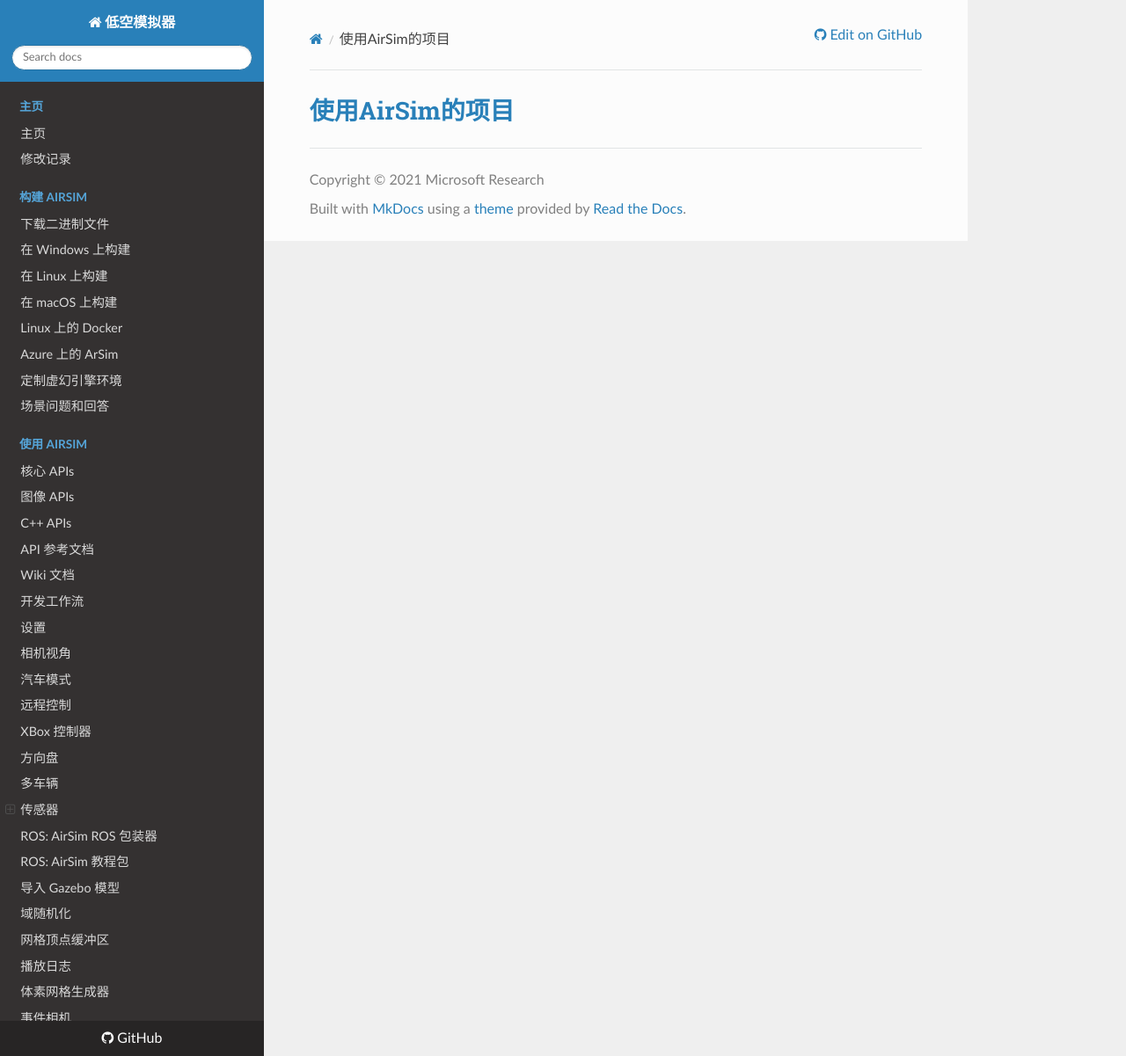
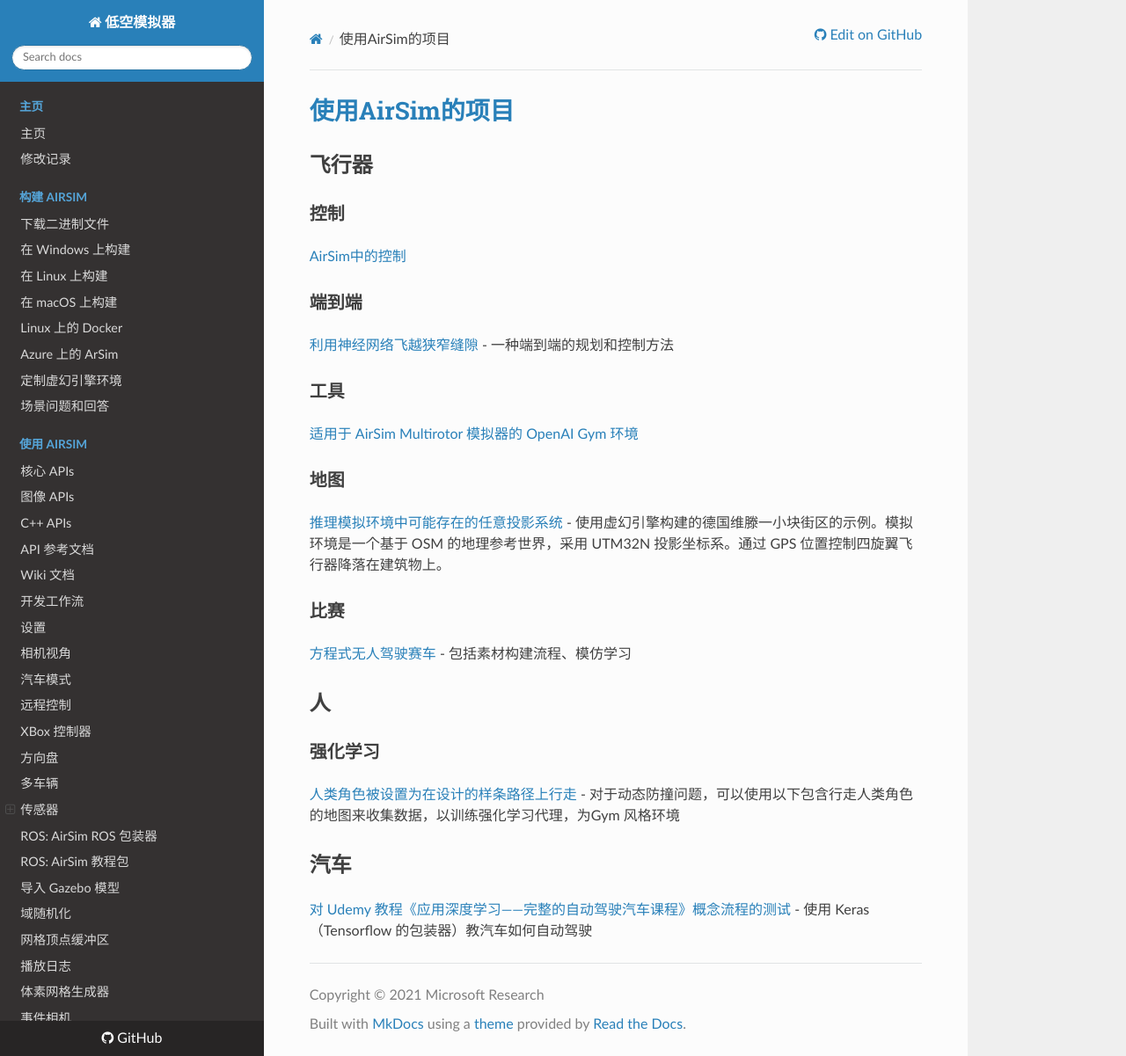
Before and after one commit to nongfu212/air_doc, an MkDocs documentation site: the page built from docs/third/used_by.md, in a window 1280 px wide and 1201 px high. Shown: the whole window at 88% size. Built offline with MkDocs 1.6.1, drawn with Linux system fonts in a browser that asks for light colours; nearby versions of some CDN libraries.

Commit message:
方程式赛车

```diff
--- a/docs/third/used_by.md
+++ b/docs/third/used_by.md
@@ -1,3 +1,44 @@
 # [使用AirSim的项目](https://github.com/microsoft/AirSim/network/dependents)
 
 <!-- 整理到：https://github.com/microsoft/AirSim/network/dependents?dependents_after=MTM3MTE1MTQyMzI -->
+<!-- https://github.com/hoangtnm/mark1_project -->
+
+
+## 飞行器
+
+### 控制
+
+[AirSim中的控制](https://github.com/thechaos16/airsim_controller)
+
+
+
+### 端到端
+
+[利用神经网络飞越狭窄缝隙](https://github.com/hku-mars/crossgap_il_rl) - 一种端到端的规划和控制方法
+
+
+### 工具
+
+[适用于 AirSim Multirotor 模拟器的 OpenAI Gym 环境](https://github.com/Kamaropoulos/AirSim_Gym)
+
+
+### 地图
+
+[推理模拟环境中可能存在的任意投影系统](https://github.com/JeremyBYU/airsimgeo) - 使用虚幻引擎构建的德国维滕一小块街区的示例。模拟环境是一个基于 OSM 的地理参考世界，采用 UTM32N 投影坐标系。通过 GPS 位置控制四旋翼飞行器降落在建筑物上。
+
+
+### 比赛
+
+[方程式无人驾驶赛车](https://github.com/hoangtnm/mark1_project) - 包括素材构建流程、模仿学习
+
+
+## 人
+
+### 强化学习
+
+[人类角色被设置为在设计的样条路径上行走](https://github.com/ashdtu/openai_drone_gym) - 对于动态防撞问题，可以使用以下包含行走人类角色的地图来收集数据，以训练强化学习代理，为Gym 风格环境
+
+
+## 汽车
+
+[对 Udemy 教程《应用深度学习——完整的自动驾驶汽车课程》概念流程的测试](https://github.com/absolutelynick/machine_learning_drive_data) - 使用 Keras（Tensorflow 的包装器）教汽车如何自动驾驶
```
Also changed, not shown: docs/wiki/index.md (+1 -1 lines), docs/wiki/build_FSTDriverless_windows.md (added).
